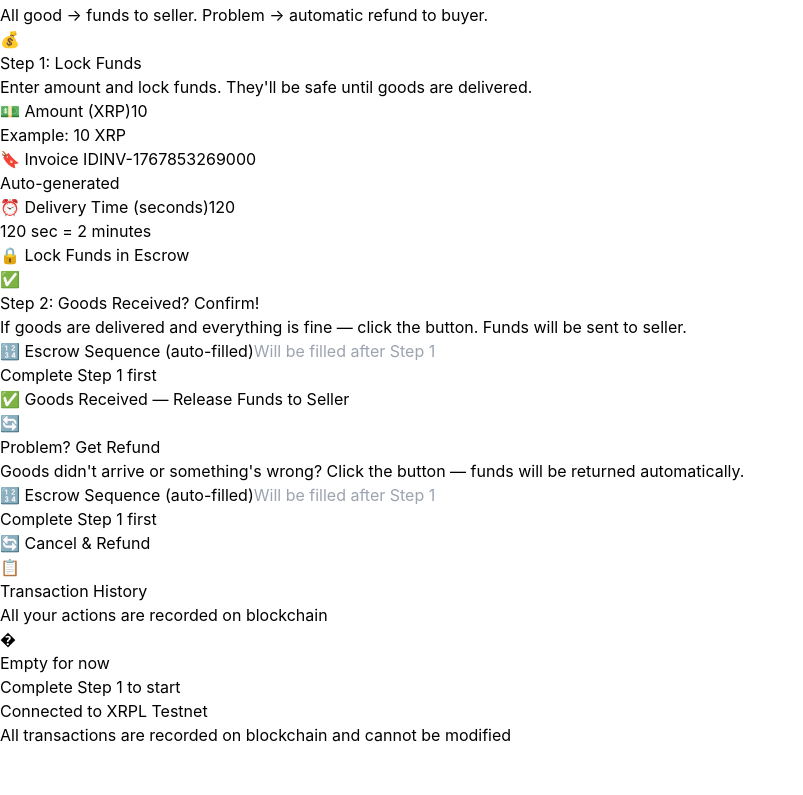
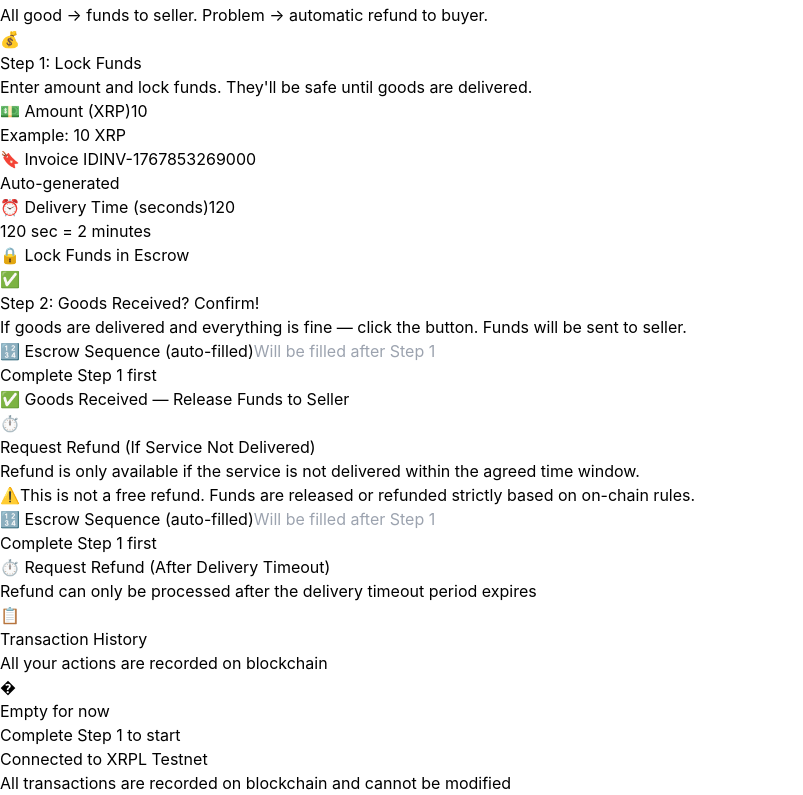
Before and after one commit to sardorismatullaev707-collab/escrowX, a React app in the folder frontend/: page / in a window 1280 px wide. Shown: the part 528-1323 px from the top of the page, without its empty margins (0-803 px from the left). Before the commit the page ends 1275 px from the top, so only its background shows below. Built offline with nearby package versions, Linux system fonts and the light colour scheme; the HTML template or start-up script is replaced by a standard one.

Commit message:
Redesign refund UI: emphasize time-based conditions, not free cancellation

```diff
--- a/frontend/src/App.tsx
+++ b/frontend/src/App.tsx
@@ -472,15 +472,21 @@ function App() {
           <div className="bg-white/10 backdrop-blur-xl rounded-3xl border border-white/20 p-8 shadow-2xl">
             <div className="flex items-start gap-6">
               <div className="flex-shrink-0">
-                <div className="w-16 h-16 rounded-2xl bg-gradient-to-br from-red-500 to-red-600 flex items-center justify-center shadow-lg">
-                  <span className="text-3xl">🔄</span>
+                <div className="w-16 h-16 rounded-2xl bg-gradient-to-br from-yellow-600 to-orange-600 flex items-center justify-center shadow-lg">
+                  <span className="text-3xl">⏱️</span>
                 </div>
               </div>
               <div className="flex-1">
-                <h2 className="text-3xl font-bold text-white mb-2">Problem? Get Refund</h2>
-                <p className="text-slate-300 text-lg mb-6">
-                  Goods didn't arrive or something's wrong? Click the button — funds will be returned automatically.
+                <h2 className="text-3xl font-bold text-white mb-2">Request Refund (If Service Not Delivered)</h2>
+                <p className="text-slate-300 text-lg mb-3">
+                  Refund is only available if the service is not delivered within the agreed time window.
                 </p>
+                <div className="bg-yellow-500/10 border-l-4 border-yellow-500 p-4 rounded-lg mb-6">
+                  <p className="text-yellow-200 text-sm font-medium flex items-start gap-2">
+                    <span className="text-lg">⚠️</span>
+                    <span>This is not a free refund. Funds are released or refunded strictly based on on-chain rules.</span>
+                  </p>
+                </div>
 
                 <div className="mb-6">
                   <label className="block text-white font-bold mb-3 text-lg">
@@ -490,19 +496,19 @@ function App() {
                     type="number"
                     value={escrowSequence}
                     onChange={(e) => setEscrowSequence(e.target.value)}
-                    className="w-full px-6 py-4 bg-slate-900/50 border-2 border-slate-600 rounded-xl text-white text-xl font-mono placeholder-slate-500 focus:outline-none focus:ring-4 focus:ring-red-500/50 focus:border-red-500 transition-all"
+                    className="w-full px-6 py-4 bg-slate-900/50 border-2 border-slate-600 rounded-xl text-white text-xl font-mono placeholder-slate-500 focus:outline-none focus:ring-4 focus:ring-yellow-500/50 focus:border-yellow-500 transition-all"
                     min="1"
                     placeholder="Will be filled after Step 1"
                   />
                   <p className="text-slate-400 text-sm mt-2">
-                    {escrowSequence ? '✓ Ready to cancel' : 'Complete Step 1 first'}
+                    {escrowSequence ? '✓ Ready to request refund' : 'Complete Step 1 first'}
                   </p>
                 </div>
 
                 <button
                   onClick={handleCancelEscrow}
                   disabled={cancelLoading || !escrowSequence}
-                  className="w-full bg-gradient-to-r from-red-500 to-red-600 hover:from-red-600 hover:to-red-700 disabled:from-slate-600 disabled:to-slate-700 text-white font-bold py-5 px-8 rounded-2xl transition-all duration-300 shadow-2xl hover:shadow-red-500/50 disabled:shadow-none transform hover:scale-[1.02] active:scale-[0.98] text-xl"
+                  className="w-full bg-gradient-to-r from-yellow-600 to-orange-600 hover:from-yellow-700 hover:to-orange-700 disabled:from-slate-600 disabled:to-slate-700 text-white font-bold py-5 px-8 rounded-2xl transition-all duration-300 shadow-2xl hover:shadow-yellow-500/50 disabled:shadow-none transform hover:scale-[1.02] active:scale-[0.98] text-xl"
                 >
                   {cancelLoading ? (
                     <span className="flex items-center justify-center gap-3">
@@ -510,12 +516,16 @@ function App() {
                         <circle className="opacity-25" cx="12" cy="12" r="10" stroke="currentColor" strokeWidth="4" fill="none"></circle>
                         <path className="opacity-75" fill="currentColor" d="M4 12a8 8 0 018-8V0C5.373 0 0 5.373 0 12h4zm2 5.291A7.962 7.962 0 014 12H0c0 3.042 1.135 5.824 3 7.938l3-2.647z"></path>
                       </svg>
-                      Refunding...
+                      Requesting refund...
                     </span>
                   ) : (
-                    '🔄 Cancel & Refund'
+                    '⏱️ Request Refund (After Delivery Timeout)'
                   )}
                 </button>
+
+                <p className="text-slate-400 text-sm mt-4 text-center">
+                  Refund can only be processed after the delivery timeout period expires
+                </p>
 
                 <ResultDisplay result={cancelResult} />
               </div>
@@ -564,7 +574,7 @@ function App() {
                       <div className={`w-12 h-12 rounded-xl flex items-center justify-center text-2xl font-bold ${
                         log.action === 'create' ? 'bg-blue-500/30 text-blue-300' :
                         log.action === 'finish' ? 'bg-green-500/30 text-green-300' :
-                        'bg-red-500/30 text-red-300'
+                        'bg-yellow-600/30 text-yellow-300'
                       }`}>
                         {index + 1}
                       </div>
@@ -574,11 +584,11 @@ function App() {
                         <span className={`px-4 py-2 rounded-xl text-sm font-bold uppercase ${
                           log.action === 'create' ? 'bg-blue-500 text-white' :
                           log.action === 'finish' ? 'bg-green-500 text-white' :
-                          'bg-red-500 text-white'
+                          'bg-yellow-600 text-white'
                         }`}>
                           {log.action === 'create' ? '💰 LOCKED' :
                            log.action === 'finish' ? '✅ RELEASED' :
-                           '🔄 REFUNDED'}
+                           '⏱️ REFUND REQUESTED'}
                         </span>
                         <span className="text-slate-400 text-sm font-mono">
                           {log.timestamp.toLocaleTimeString('en-US')}
```
